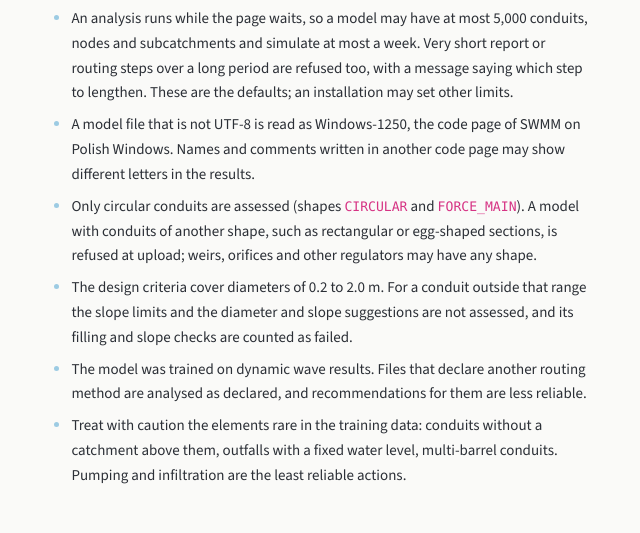
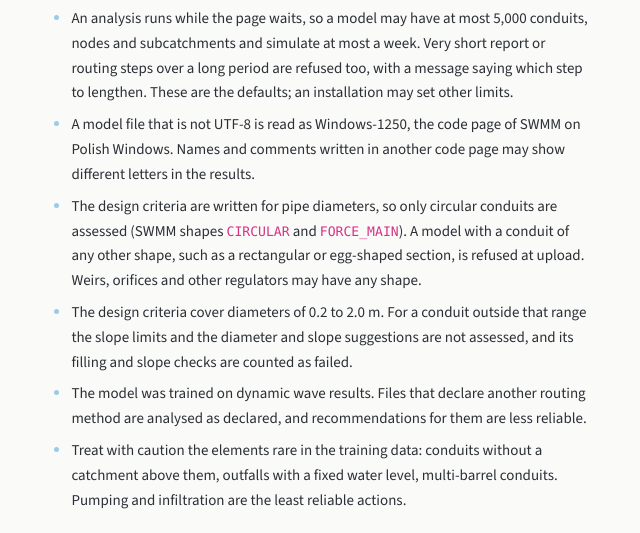
Before and after one commit to BuczynskiRafal/stormlab, a Django app: page /about/ in a window 1280 px wide. Shown: the part 5060-5593 px from the top of the page, without its empty margins (339-979 px from the left). Run offline with Django 5.2, Linux system fonts and the light colour scheme; some libraries are stand-ins or nearby versions.

Commit message:
fix(upload): say what to do about a conduit that is not circular
The refusal named the conduits and their shapes but left the user
without a next step. It now ends with what the analysis needs: "To
analyse the network here, give them a CIRCULAR cross-section in
[XSECTIONS]." The About limitation says why (the criteria are written
for pipe diameters) and reads as one plain paragraph.

```diff
--- a/app/sa/forms.py
+++ b/app/sa/forms.py
@@ -97,7 +97,8 @@ class SWMMModelForm(forms.ModelForm):
         other_shapes = non_circular_conduits(survey)
         if other_shapes:
             raise ValidationError(
-                "StormLab assesses circular conduits only; these conduits have another shape: %(conduits)s.",
+                "StormLab assesses circular conduits only; these conduits have another shape: %(conduits)s. "
+                "To analyse the network here, give them a CIRCULAR cross-section in [XSECTIONS].",
                 code="conduit_shape",
                 params={"conduits": listing(other_shapes)},
             )
--- a/app/sa/templates/sa/about.html
+++ b/app/sa/templates/sa/about.html
@@ -281,10 +281,11 @@
                     <li>A model file that is not UTF-8 is read as Windows-1250, the code page of
                         SWMM on Polish Windows. Names and comments written in another code page
                         may show different letters in the results.</li>
-                    <li>Only circular conduits are assessed (shapes <code>CIRCULAR</code> and
-                        <code>FORCE_MAIN</code>). A model with conduits of another shape, such as
-                        rectangular or egg-shaped sections, is refused at upload; weirs, orifices
-                        and other regulators may have any shape.</li>
+                    <li>The design criteria are written for pipe diameters, so only circular
+                        conduits are assessed (SWMM shapes <code>CIRCULAR</code> and
+                        <code>FORCE_MAIN</code>). A model with a conduit of any other shape, such
+                        as a rectangular or egg-shaped section, is refused at upload. Weirs,
+                        orifices and other regulators may have any shape.</li>
                     <li>The design criteria cover diameters of 0.2 to 2.0 m. For a conduit outside
                         that range the slope limits and the diameter and slope suggestions are
                         not assessed, and its filling and slope checks are counted as failed.</li>
```
Also changed, not shown: app/sa/tests/test_forms.py (+2 -1 lines), app/sa/tests/test_views_real_world_models.py (+3 -1 lines), docs/architecture.md (+1 -1 lines).
